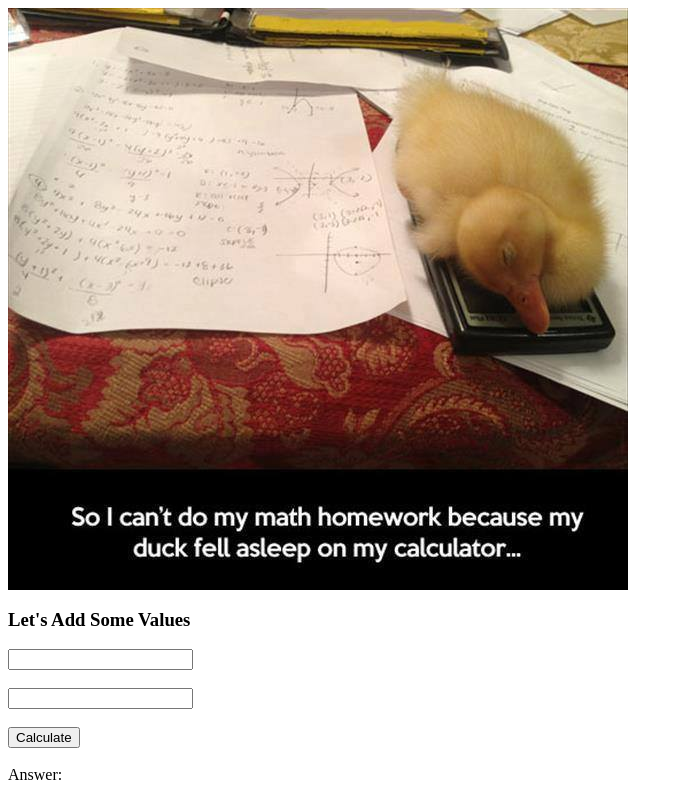
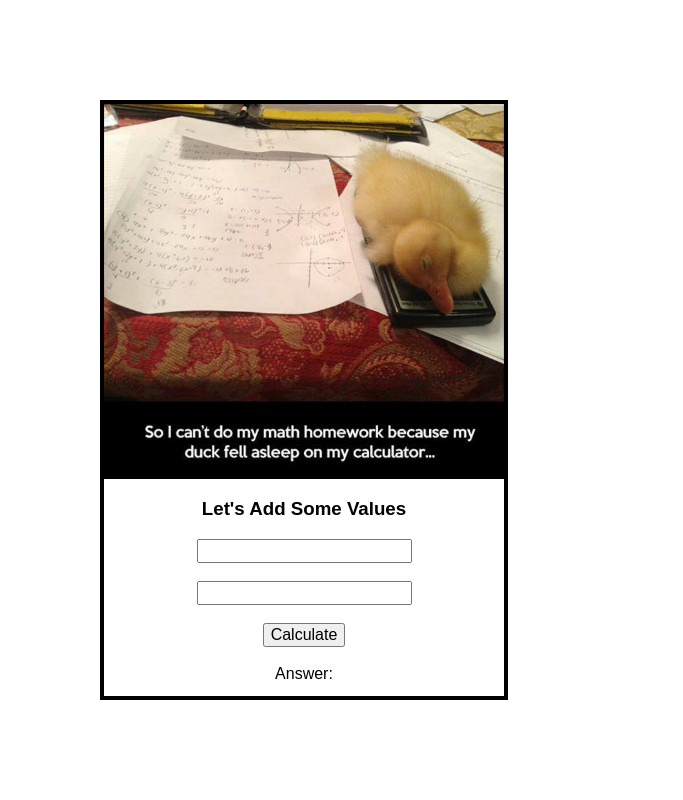
Before and after one commit to ssettle3/JS-Calculator, a plain HTML site: page index.html in a window 1280 px wide. Shown: the whole page, without its empty margins (0-683 px from the left). Drawn offline with Linux system fonts and the light colour scheme.

Commit message:
make it look pretty

```diff
--- a/index.html
+++ b/index.html
@@ -1,5 +1,7 @@
-<img src="quackulator.jpg" alt="Math Cat" />
+<link rel="stylesheet" type="text/css" href="main.css">
 
+<body>
+	<img src="quackulator.jpg">
 	<h3>Let's Add Some Values</h3>
 
 	<input type="text" id="num_one" />
@@ -13,3 +15,4 @@
   	Answer: <span id="answer"></span>
 	</div>
 	<script type="text/javascript" src="main.js"></script>
+</body>
--- a/main.scss
+++ b/main.scss
@@ -1 +1,14 @@
 @import 'reset';
+
+img{
+	width: 400px;
+}
+body{
+	border: 4px solid black;
+	width: 400px;
+	margin: 100px;
+	text-align: center;
+}
+.answer{
+	margin-bottom: 10px;
+}
```
Also changed, not shown: main.css, 1 other file. Lines whose indentation alone changed are shown as unchanged.
